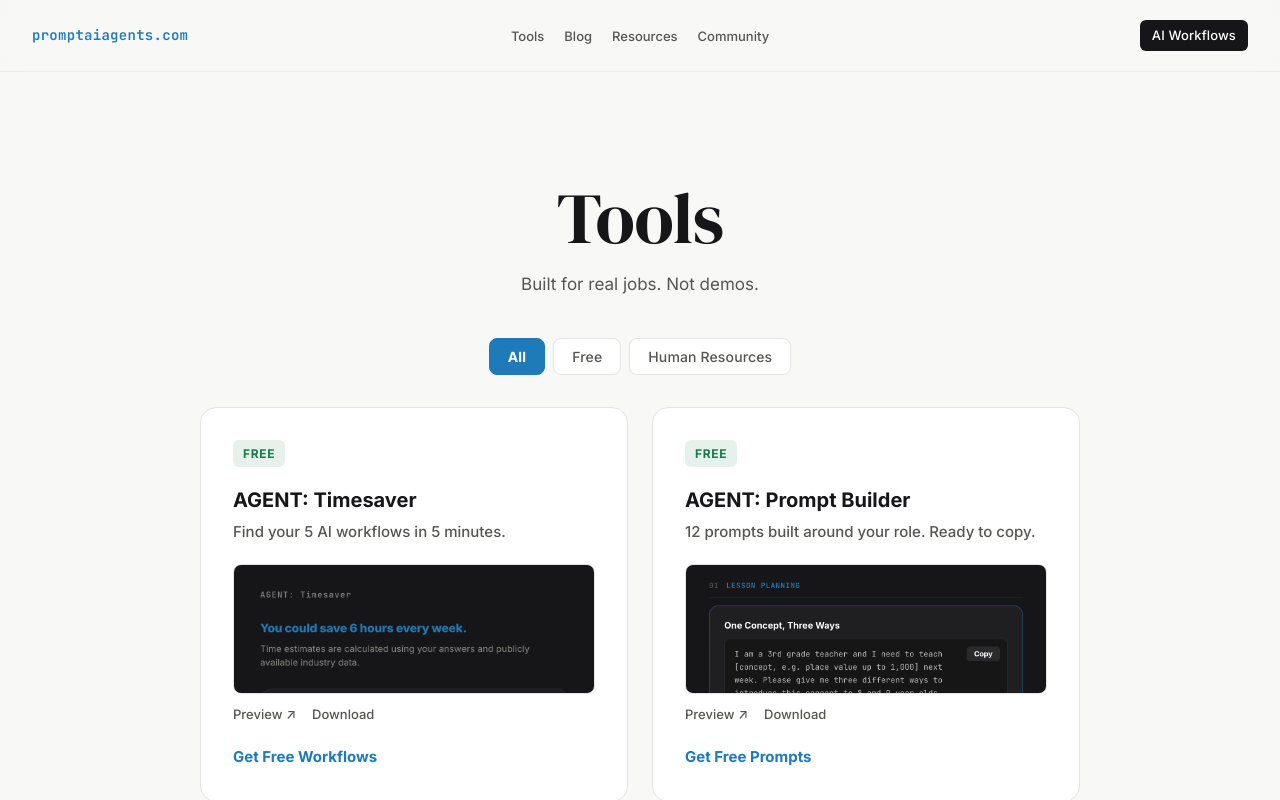
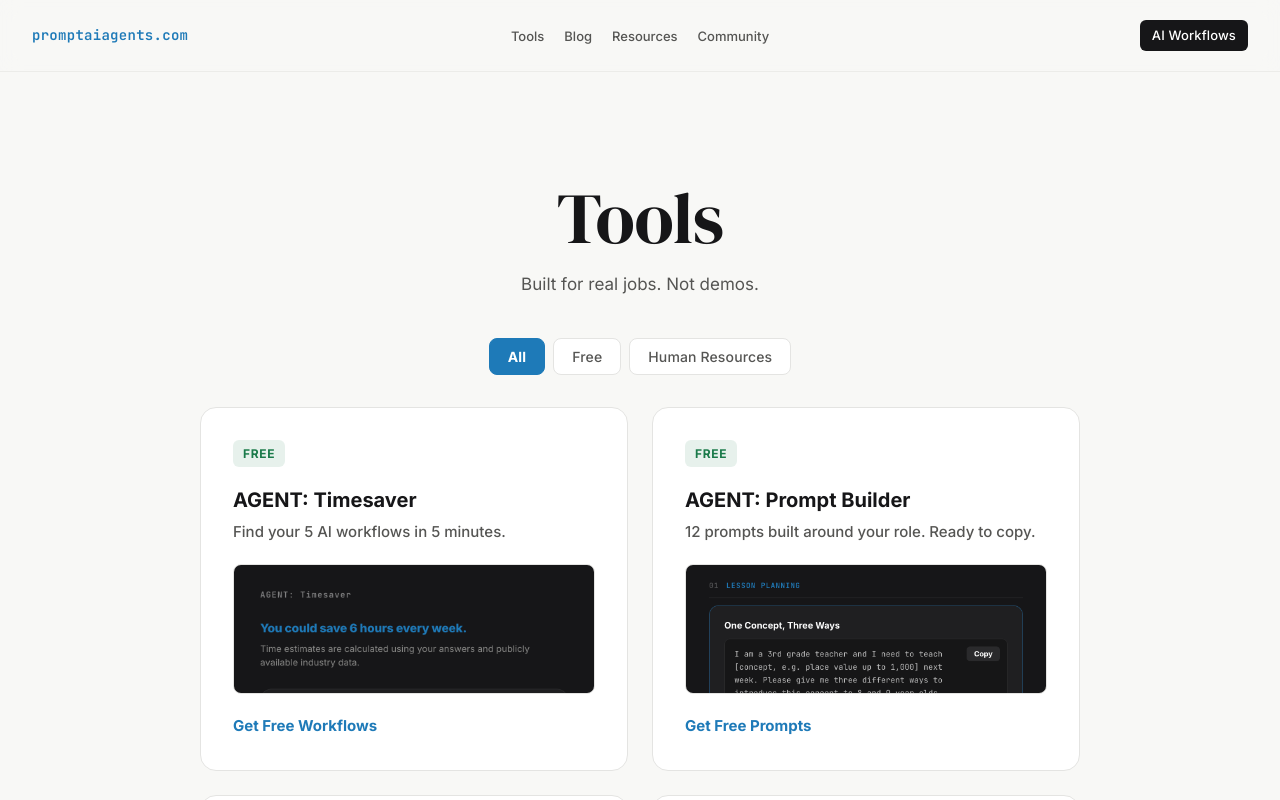
Before and after one commit to coolcalvin457-tech/agent-timesaver-nextjs, a Next.js app: page /tools in a window 1280 px wide. Shown: the top 800 px of the page. Built offline with nearby package versions, Linux system fonts and the light colour scheme.

Commit message:
Remove preview and download links from tool cards

```diff
--- a/components/ToolsList.tsx
+++ b/components/ToolsList.tsx
@@ -144,48 +144,6 @@ export default function ToolsList({ tools }: { tools: Tool[] }) {
               </div>
             )}
 
-            {/* Preview / Download links */}
-            {tool.image && (
-              <div
-                style={{
-                  display: "flex",
-                  gap: "16px",
-                  marginTop: "10px",
-                }}
-                onClick={(e) => e.stopPropagation()}
-              >
-                <a
-                  href={tool.image}
-                  target="_blank"
-                  rel="noopener noreferrer"
-                  style={{
-                    fontSize: "0.8125rem",
-                    color: "var(--text-secondary)",
-                    textDecoration: "none",
-                    fontWeight: 500,
-                  }}
-                  onMouseEnter={(e) => (e.currentTarget.style.color = "var(--cta)")}
-                  onMouseLeave={(e) => (e.currentTarget.style.color = "var(--text-secondary)")}
-                >
-                  Preview ↗
-                </a>
-                <a
-                  href={tool.image}
-                  download
-                  style={{
-                    fontSize: "0.8125rem",
-                    color: "var(--text-secondary)",
-                    textDecoration: "none",
-                    fontWeight: 500,
-                  }}
-                  onMouseEnter={(e) => (e.currentTarget.style.color = "var(--cta)")}
-                  onMouseLeave={(e) => (e.currentTarget.style.color = "var(--text-secondary)")}
-                >
-                  Download
-                </a>
-              </div>
-            )}
-
             {/* Spacer */}
             <div style={{ flexGrow: 1 }} />
 
```
